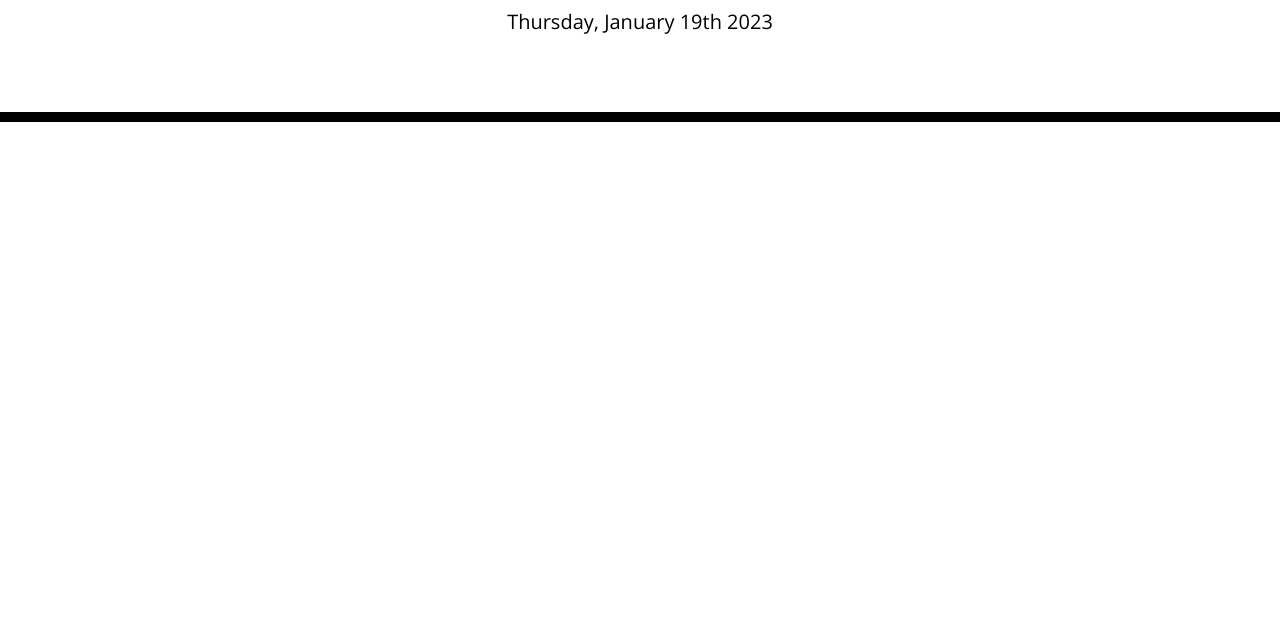
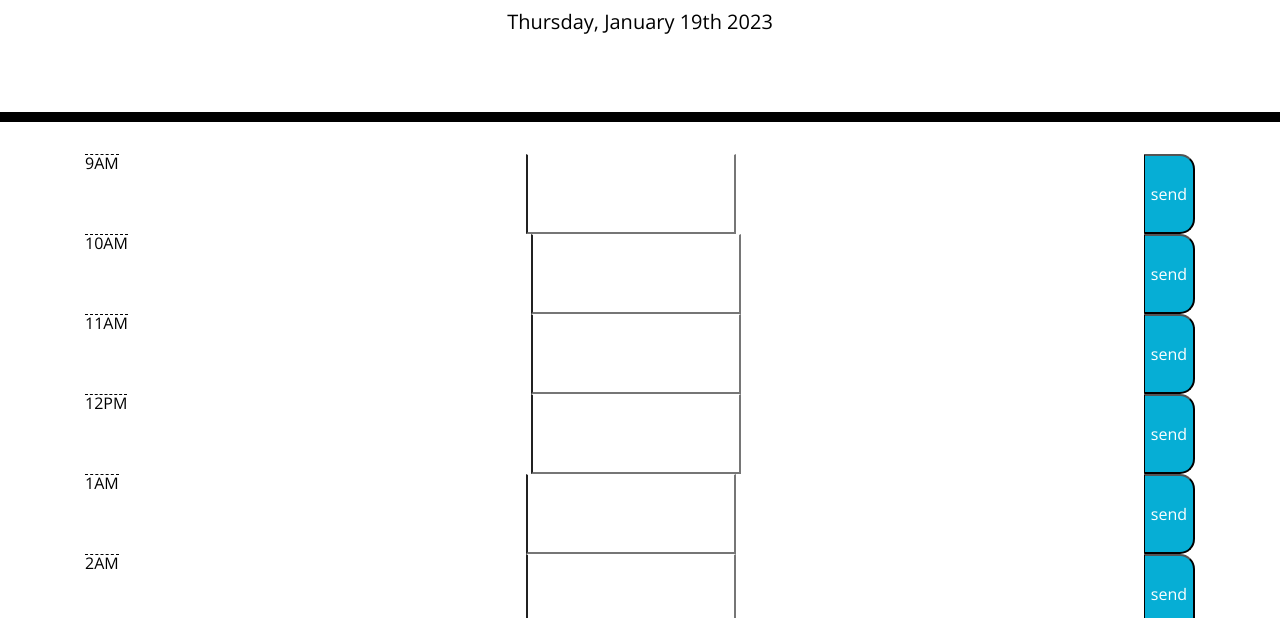
Before and after one commit to Adrian-Kosnik/work-day-scheduler, a plain HTML site: page index.html in a window 1280 px wide. Shown: the part 182-800 px from the top of the page. Drawn offline with nearby package versions, Linux system fonts and the light colour scheme.

Commit message:
Build out more of the createTimeBlock(), still need to do styling, the function generates a row for every hour needed in the day. There is a small if statement that checks for what hour was attached to the time section of the row, and makes sure it keeps to the 12 hour clock standard, with the am's and pm's

```diff
--- a/assets/css/style.css
+++ b/assets/css/style.css
@@ -1,3 +1,7 @@
+* {
+  /* border: 1px solid limegreen; */
+}
+
 body {
   font-family: 'Open Sans', sans-serif;
   font-size: 16px;
@@ -28,6 +32,10 @@ textarea {
 .time-block {
   text-align: center;
   border-radius: 15px;
+  display: flex;
+  justify-content: space-between;
+  /* align-items: ; */
+  /* height: 100px; */
 }
 
 .row {
--- a/assets/js/script.js
+++ b/assets/js/script.js
@@ -1,4 +1,4 @@
-// TODO: Display the current day at the top of the calender when a user opens the planner.
+// * TODO: Display the current day at the top of the calender when a user opens the planner.
 
 // TODO: Present timeblocks for standard business hours when the user scrolls down.
 
@@ -19,6 +19,55 @@ let currentDay = moment().format("dddd, MMMM Do YYYY");
 currentDayElm.append(currentDay);
 
 
+// Selects the time-container div by id.
+let timeContainer = $('#time-container');
+let hour = 9;
+function createTimeBlock(container) {
+    for (let i = 0; i <= 8; i++) {
+
+        // Builds time blocks. 9am to 5pm in 1 hour increments.
+        let timeBlockElm = $('<div>');
+        let timeHourElm = $('<div>');
+        let saveButtonElm = $('<input type="submit" value="send">');
+        let textField = $('<input>');
+
+        timeBlockElm.addClass('time-block');
+        timeBlockElm.append(timeHourElm);
+        if (hour < 12) {
+            timeHourElm.text(`${hour}AM`);
+        } else {
+            timeHourElm.text(`${hour}PM`);
+        };
+        timeHourElm.addClass('hour');
+
+        timeBlockElm.append(textField);
+        textField.text("this is the text field")
+        textField.addClass('row');
+
+        timeBlockElm.append(saveButtonElm);
+        saveButtonElm.addClass('saveBtn');
+        saveButtonElm.text("save");
+
+
+
+        container.append(timeBlockElm);
+
+        if (hour < 12) {
+            hour++
+        } else if (hour === 12) {
+            hour = 1
+        }
+
+    };
+};
+
+createTimeBlock(timeContainer);
+
+
+
+
+
+
 
 
 
```
